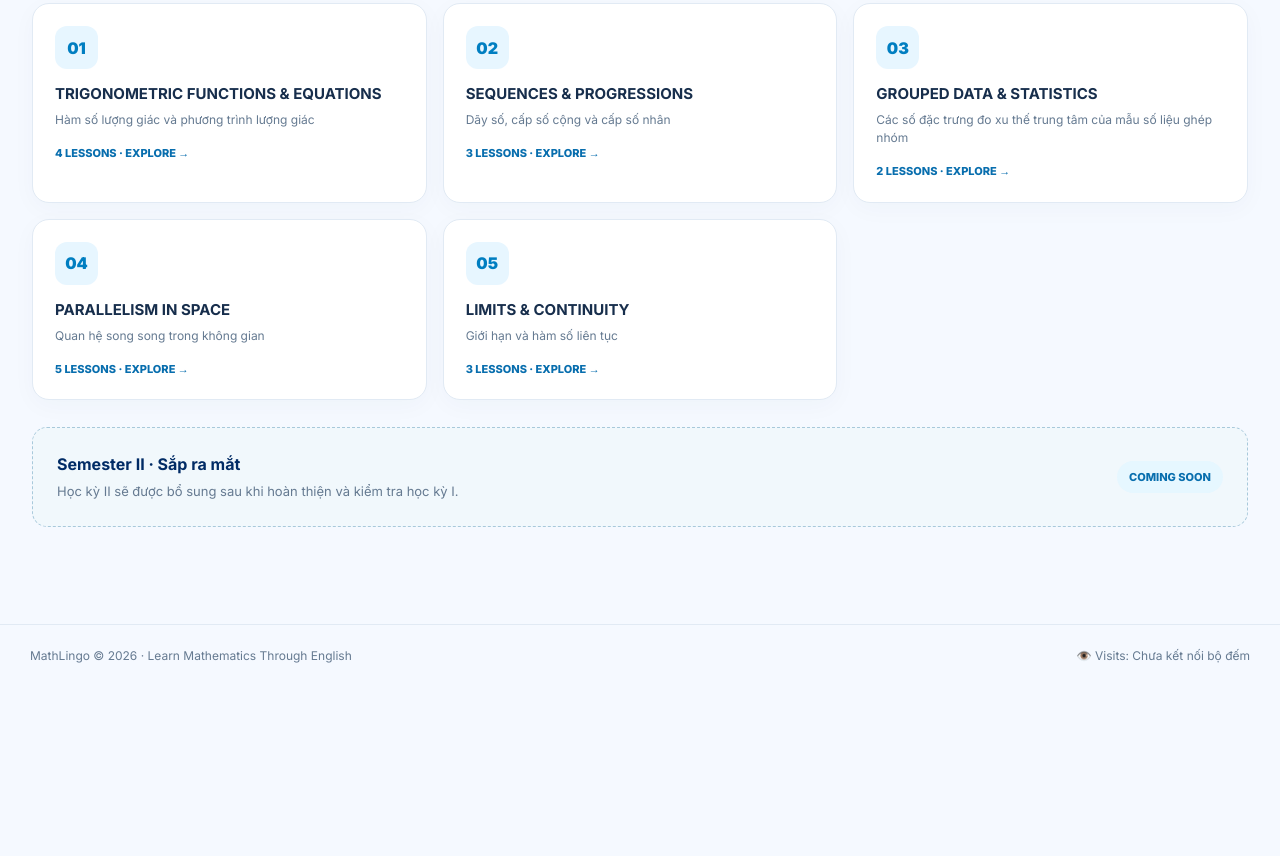
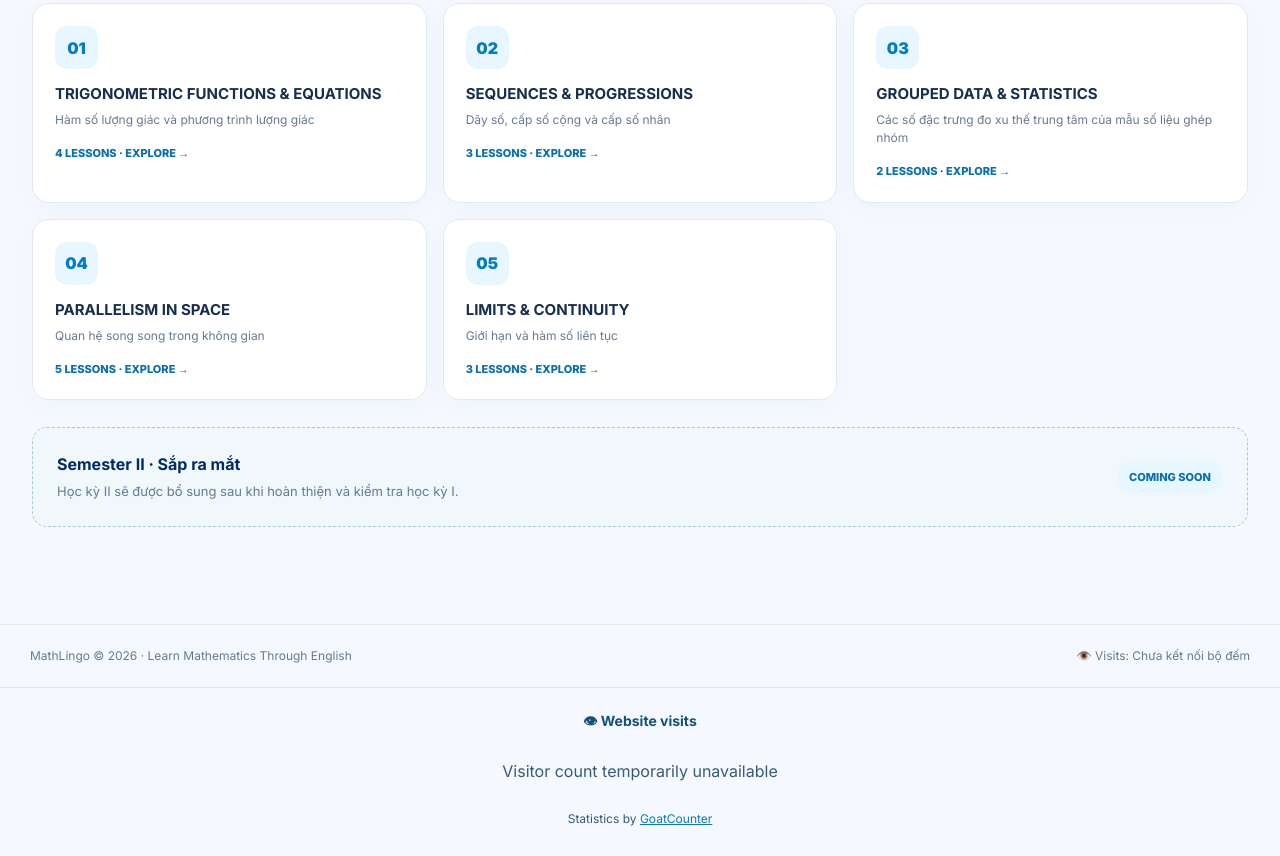
Before and after one commit to katiehuynhtdd-hub/mathlingo11, a plain HTML site: page index.html in a window 1280 px wide. Shown: the part 604-1460 px from the top of the page. Before the commit the page ends 1291 px from the top, so only its background shows below. Drawn offline with nearby package versions, Linux system fonts and the light colour scheme.

Commit message:
Add files via upload

```diff
--- a/index.html
+++ b/index.html
@@ -1 +1,36 @@
-<!doctype html><html lang="vi"><head><meta charset="utf-8"><meta name="viewport" content="width=device-width,initial-scale=1"><meta name="theme-color" content="#087bc2"><meta name="description" content="MathLingo: Learn Mathematics Through English — Grade 11, Semester I"><title>MathLingo · Mathematics Through English</title><link rel="preconnect" href="https://fonts.googleapis.com"><link rel="stylesheet" href="https://fonts.googleapis.com/css2?family=Inter:wght@400;500;600;700;800;900&display=swap"><link rel="stylesheet" href="https://cdn.jsdelivr.net/npm/katex@0.16.11/dist/katex.min.css"><script defer src="https://cdn.jsdelivr.net/npm/katex@0.16.11/dist/katex.min.js"></script><script defer src="https://cdn.jsdelivr.net/npm/katex@0.16.11/dist/contrib/auto-render.min.js"></script><link rel="stylesheet" href="style.css"></head><body><div id="app"><div class="loading">📘 MathLingo đang mở...</div></div><script src="data.js"></script><script src="app.js"></script><script data-goatcounter="https://mathlingo.goatcounter.com/count" async src="https://gc.zgo.at/count.js"></script></body></html>
+<!doctype html><html lang="vi"><head><meta charset="utf-8"><meta name="viewport" content="width=device-width,initial-scale=1"><meta name="theme-color" content="#087bc2"><meta name="description" content="MathLingo: Learn Mathematics Through English — Grade 11, Semester I"><title>MathLingo · Mathematics Through English</title><link rel="preconnect" href="https://fonts.googleapis.com"><link rel="stylesheet" href="https://fonts.googleapis.com/css2?family=Inter:wght@400;500;600;700;800;900&display=swap"><link rel="stylesheet" href="https://cdn.jsdelivr.net/npm/katex@0.16.11/dist/katex.min.css"><script defer src="https://cdn.jsdelivr.net/npm/katex@0.16.11/dist/katex.min.js"></script><script defer src="https://cdn.jsdelivr.net/npm/katex@0.16.11/dist/contrib/auto-render.min.js"></script><link rel="stylesheet" href="style.css"></head><body><div id="app"><div class="loading">📘 MathLingo đang mở...</div></div><script src="data.js"></script><script src="app.js"></script>
+<!-- MathLingo public visitor counter. This is separate from the SPA mount point. -->
+<footer id="mathlingo-public-stats" aria-label="Website traffic statistics" style="padding:22px 16px 28px;text-align:center;border-top:1px solid #dce9f3;background:#f5f9ff;font:inherit;color:#375a76;">
+  <div style="font-size:14px;font-weight:700;color:#164f77;margin-bottom:10px;">👁 Website visits</div>
+  <div id="mathlingo-visitor-counter" aria-live="polite" style="display:flex;align-items:center;justify-content:center;min-height:60px;">
+    <span id="mathlingo-counter-wait" style="font-size:13px;color:#6c7f90;">Loading visitor count…</span>
+  </div>
+  <div style="font-size:12px;margin-top:9px;">Statistics by <a href="https://www.goatcounter.com/" target="_blank" rel="noopener noreferrer">GoatCounter</a></div>
+</footer>
+<script>
+// GoatCounter supplies the real count; never synthesize a value.
+function mathlingoShowVisitorCount() {
+  var target = document.getElementById('mathlingo-visitor-counter');
+  if (!target || target.dataset.loaded === 'yes') return;
+  if (!window.goatcounter || typeof window.goatcounter.visit_count !== 'function') {
+    target.textContent = 'Visitor count temporarily unavailable';
+    return;
+  }
+  target.dataset.loaded = 'yes';
+  target.textContent = '';
+  try {
+    window.goatcounter.visit_count({
+      append: '#mathlingo-visitor-counter',
+      path: 'TOTAL',
+      type: 'html',
+      no_branding: true,
+      style: 'div { background: #fff; color: #164f77; border-color: #cfe5f5; border-radius: 12px; } #gcvc-views { color: #006fba; font-weight: 800; }'
+    });
+  } catch (error) {
+    target.dataset.loaded = 'no';
+    target.textContent = 'Visitor count temporarily unavailable';
+    console.warn('GoatCounter visitor count could not load:', error);
+  }
+}
+</script>
+<script data-goatcounter="https://mathlingo.goatcounter.com/count" async src="https://gc.zgo.at/count.js" onload="mathlingoShowVisitorCount()" onerror="document.getElementById('mathlingo-visitor-counter').textContent='Visitor count temporarily unavailable'"></script></body></html>
```
